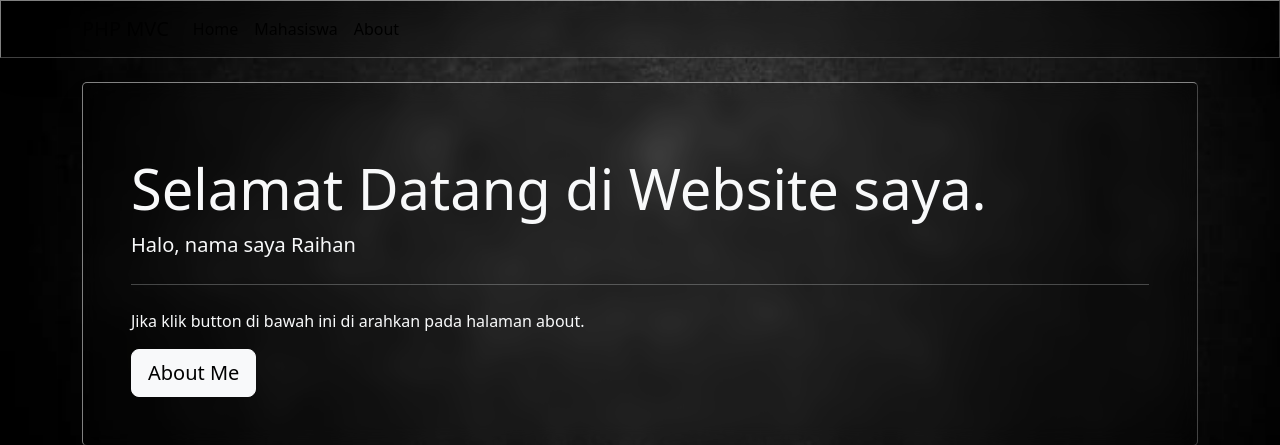
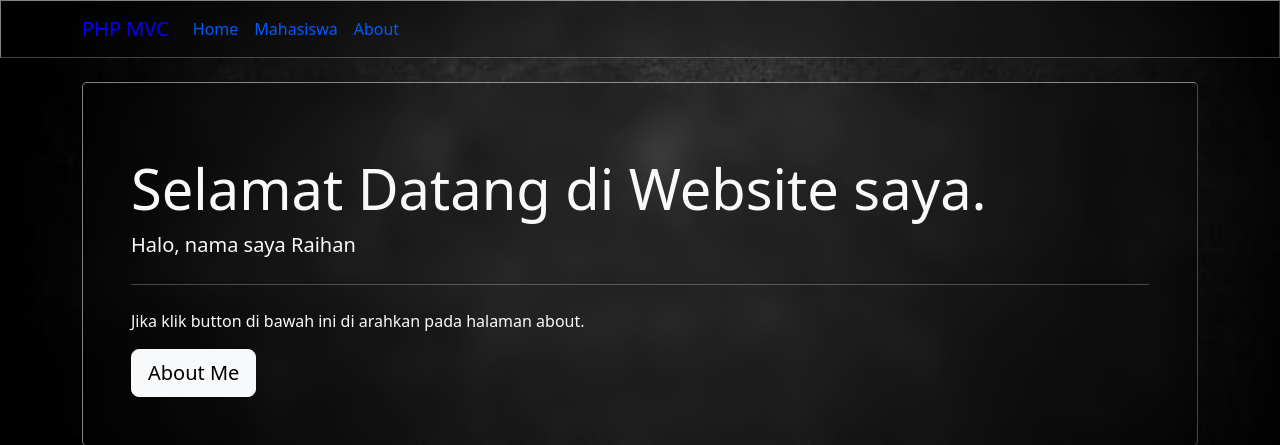
Before and after one commit to raihananhar/prakweb_b_203040113, a PHP site: page /prakweb_b_203040113/ in a window 1280 px wide. Shown: the top 445 px of the page. Run offline with PHP 8.4, Linux system fonts and the light colour scheme; some libraries are stand-ins or nearby versions.

Commit message:
Perubahan warna pada css

```diff
--- a/mvc/public/css/myCSS/header2.css
+++ b/mvc/public/css/myCSS/header2.css
@@ -14,12 +14,12 @@ body {
 }
 
 .navbar-brand {
-    color: #000000;
+    color: #0400ff;
     font-weight: 500;
 }
 
 .nav-link {
-    color: #000000 !important;
+    color: #0059ff !important;
 }
 
 .container .glass {
```
